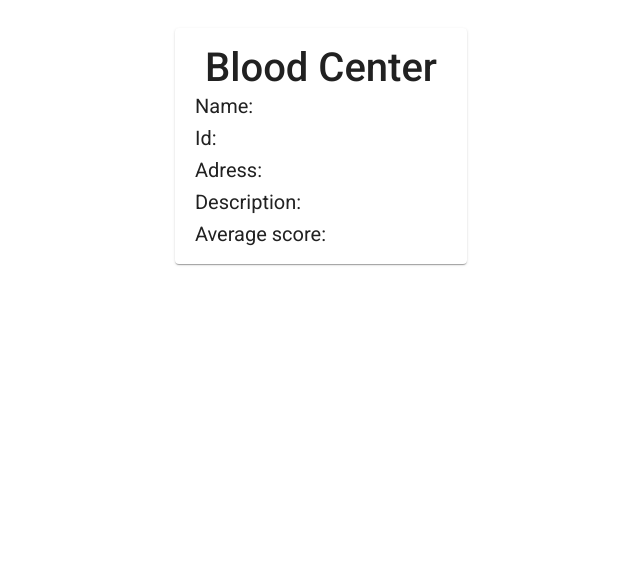
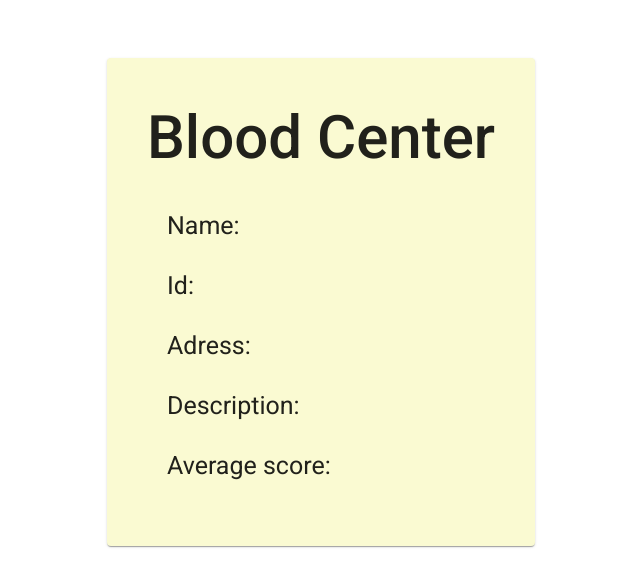
Before and after one commit to tibbers-7/ISA-projekat, an Angular app in the folder ISA-Frontend/: page /blood-centers/k in a window 1280 px wide. Shown: the top 586 px of the page, without its empty margins (319-959 px from the left). Built offline with nearby package versions, Linux system fonts and the light colour scheme; no server answers.

Commit message:
e sad radi gitignore stvarno

```diff
--- a/ISA-Frontend/src/app/modules/blood-bank/blood-center-profile/blood-center-profile.component.css
+++ b/ISA-Frontend/src/app/modules/blood-bank/blood-center-profile/blood-center-profile.component.css
@@ -1,18 +1,32 @@
 .mat-card-title{
-    font-size: 40px;
-    padding: 10px 10px 10px 10px;
+    font-size: 60px;
+    padding-top: 30px;
+    padding-bottom:30px;
 }
 
-.mat-card-content{
-    font-size: 20px;
+.mat-card-content {
+  font-size: 25px;
+  padding-top: 30px;
+  padding-bottom: 30px;
+
+
 }
 
-.mat-card{
-    margin:auto;
-    padding: 20px 20px 20px 20px;
+p {
+    margin: 40px 20px 20px 20px;
+
+}
+
+.mat-card {
+  margin-left: auto;
+  margin-right: auto;
+  margin-top: 50px;
+  margin-bottom: 20px;
+  padding: 40px;
+  background-color: lightgoldenrodyellow;
 }
 
 .container {
   display: flex;
-  padding: 20px 20px 20px 20px;
+
 }
```
Also changed, not shown: 1 other file (tests, documents, lock files or other folders).
